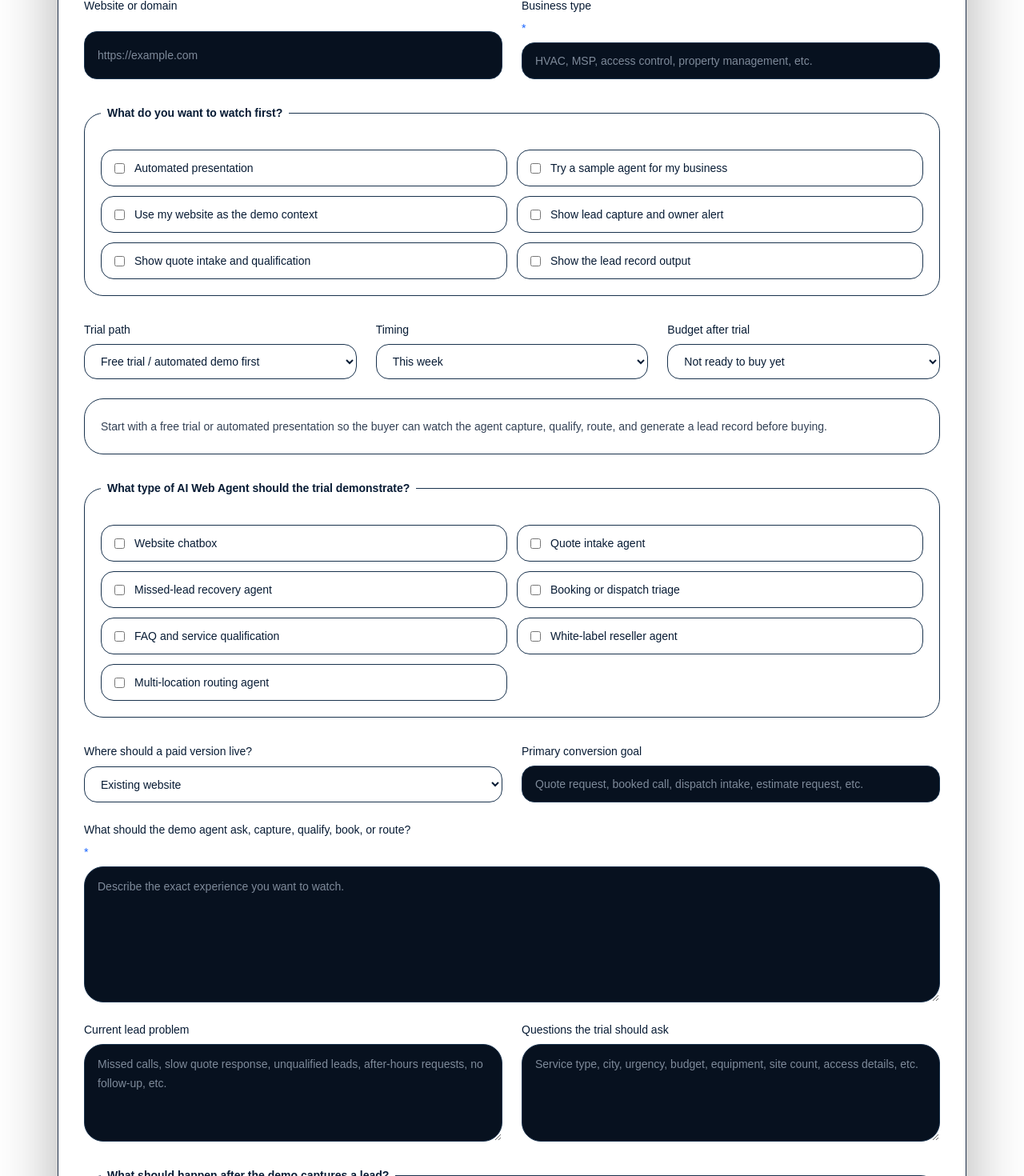
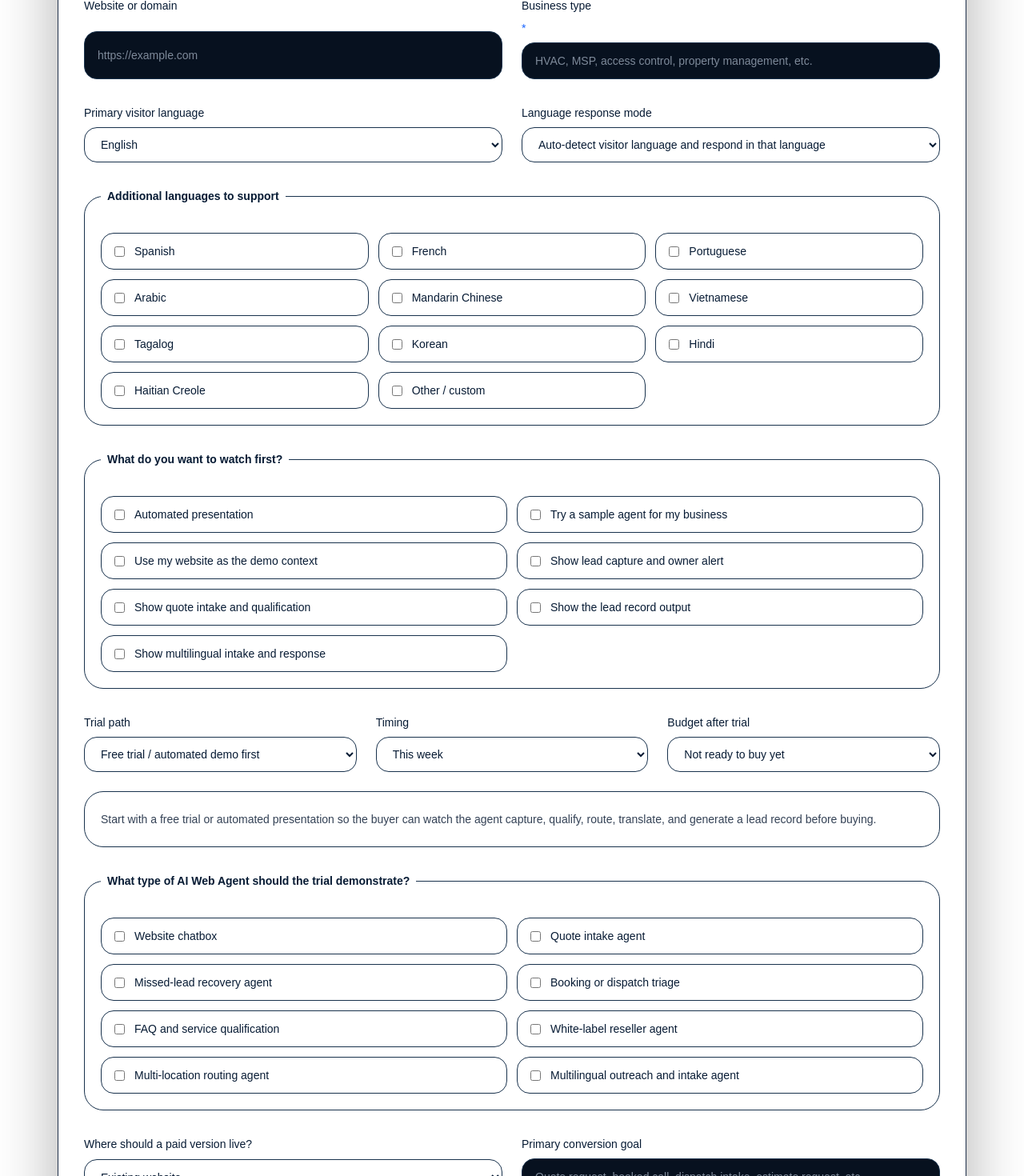
Before and after one commit to quantam101/already-here-llc, a Next.js app: page /ai-agent in a window 1280 px wide. Shown: the part 1760-3230 px from the top of the page at 80% size. Built offline with nearby package versions, Linux system fonts and the light colour scheme; no server answers.

Commit message:
Add multilingual options to AI agent demo form

```diff
--- a/components/AiAgentLeadForm.tsx
+++ b/components/AiAgentLeadForm.tsx
@@ -1,6 +1,7 @@
 'use client';
 
 import { FormEvent, useMemo, useState } from 'react';
+import { supportedLanguageOptions } from '@/lib/ai-agent-products';
 
 const demoOptions = [
   'Automated presentation',
@@ -8,7 +9,8 @@ const demoOptions = [
   'Use my website as the demo context',
   'Show lead capture and owner alert',
   'Show quote intake and qualification',
-  'Show the lead record output'
+  'Show the lead record output',
+  'Show multilingual intake and response'
 ];
 
 const agentOptions = [
@@ -18,7 +20,8 @@ const agentOptions = [
   'Booking or dispatch triage',
   'FAQ and service qualification',
   'White-label reseller agent',
-  'Multi-location routing agent'
+  'Multi-location routing agent',
+  'Multilingual outreach and intake agent'
 ];
 
 const routingOptions = [
@@ -27,7 +30,16 @@ const routingOptions = [
   'Lead record export',
   'CRM-ready record',
   'Dispatcher review',
-  'Owner approval before action'
+  'Owner approval before action',
+  'Translate lead summary for owner'
+];
+
+const languageModes = [
+  'Auto-detect visitor language and respond in that language',
+  'Let visitor choose language before starting',
+  'English owner view with translated customer conversation',
+  'Draft multilingual replies for owner approval only',
+  'One-language demo first'
 ];
 
 const trialPaths = ['Free trial / automated demo first', 'Launch Agent', 'Growth Agent', 'Network Agent', 'Need recommendation'];
@@ -52,11 +64,11 @@ export function AiAgentLeadForm() {
   const [trialPath, setTrialPath] = useState('Free trial / automated demo first');
 
   const helperText = useMemo(() => {
-    if (trialPath === 'Network Agent') return 'Best fit when the demo needs routing, escalation, multiple locations, or reseller logic.';
-    if (trialPath === 'Growth Agent') return 'Best fit when the demo needs missed-lead recovery, quote routing, and lead-quality review.';
-    if (trialPath === 'Launch Agent') return 'Best fit when the demo only needs website chat, lead capture, receipt, and owner alert.';
-    if (trialPath === 'Need recommendation') return 'Use this when the business problem is clear but the right package is not.';
-    return 'Start with a free trial or automated presentation so the buyer can watch the agent capture, qualify, route, and generate a lead record before buying.';
+    if (trialPath === 'Network Agent') return 'Best fit when the demo needs routing, escalation, multiple locations, reseller logic, or multilingual workflows across teams.';
+    if (trialPath === 'Growth Agent') return 'Best fit when the demo needs missed-lead recovery, quote routing, multilingual follow-up drafts, and lead-quality review.';
+    if (trialPath === 'Launch Agent') return 'Best fit when the demo only needs website chat, lead capture, receipt, owner alert, and one or two language paths.';
+    if (trialPath === 'Need recommendation') return 'Use this when the business problem is clear but the right package or language coverage is not.';
+    return 'Start with a free trial or automated presentation so the buyer can watch the agent capture, qualify, route, translate, and generate a lead record before buying.';
   }, [trialPath]);
 
   async function handleSubmit(event: FormEvent<HTMLFormElement>) {
@@ -83,6 +95,9 @@ export function AiAgentLeadForm() {
     const packageInterest = value(formData, 'packageInterest') || 'Free trial / automated demo first';
     const urgency = value(formData, 'urgency') || 'This week';
     const budget = value(formData, 'budget') || 'Not ready to buy yet';
+    const preferredLanguage = value(formData, 'preferredLanguage') || 'English';
+    const additionalLanguages = values(formData, 'additionalLanguages');
+    const languageMode = value(formData, 'languageMode') || 'Auto-detect visitor language and respond in that language';
     const demoPreference = values(formData, 'demoPreference');
     const agentTypes = values(formData, 'agentTypes');
     const routingNeeds = values(formData, 'routingNeeds');
@@ -90,6 +105,9 @@ export function AiAgentLeadForm() {
     const goals = [
       `Trial / demo preference: ${demoPreference || 'Not specified'}`,
       `Agent type to demonstrate: ${agentTypes || 'Not specified'}`,
+      `Preferred language: ${preferredLanguage}`,
+      `Additional languages: ${additionalLanguages || 'None specified'}`,
+      `Language response mode: ${languageMode}`,
       `Install preference: ${value(formData, 'installPreference') || 'Not specified'}`,
       `Primary conversion goal: ${value(formData, 'primaryConversion') || 'Not specified'}`,
       `Questions the demo should ask: ${value(formData, 'qualificationFields') || 'Not specified'}`,
@@ -109,6 +127,9 @@ export function AiAgentLeadForm() {
       packageInterest,
       urgency,
       budget,
+      preferredLanguage,
+      additionalLanguages,
+      languageMode,
       goals,
       currentLeadProblem: value(formData, 'currentLeadProblem'),
       sourcePath: typeof window === 'undefined' ? '/ai-agent' : window.location.pathname,
@@ -142,7 +163,7 @@ export function AiAgentLeadForm() {
       <div className="mb-8 rounded-3xl border border-borderBrand bg-soft p-5">
         <p className="grid-label">Free trial / automated demo</p>
         <h2 className="mt-3 text-2xl font-semibold text-navy">Tell the agent what to demonstrate.</h2>
-        <p className="mt-3 text-sm leading-7 text-slate-600">This intake lets a buyer watch the AI Web Agent work before buying: lead capture, qualification, routing, owner alert, and lead record generation.</p>
+        <p className="mt-3 text-sm leading-7 text-slate-600">This intake lets a buyer watch the AI Web Agent work before buying: multilingual lead capture, qualification, routing, owner alert, and lead record generation.</p>
       </div>
 
       <div className="grid gap-6 md:grid-cols-2">
@@ -153,6 +174,18 @@ export function AiAgentLeadForm() {
         <label className="grid gap-2 text-sm font-medium text-navy">Website or domain<input name="website" type="url" maxLength={240} className="link-ring rounded-2xl border border-borderBrand px-4 py-3 text-sm text-ink placeholder:text-slate-400" placeholder="https://example.com" /></label>
         <label className="grid gap-2 text-sm font-medium text-navy">Business type <span className="text-action">*</span><input name="businessType" required maxLength={120} className="link-ring rounded-2xl border border-borderBrand px-4 py-3 text-sm text-ink placeholder:text-slate-400" placeholder="HVAC, MSP, access control, property management, etc." /></label>
       </div>
+
+      <div className="mt-8 grid gap-6 md:grid-cols-2">
+        <label className="grid gap-2 text-sm font-medium text-navy">Primary visitor language<select name="preferredLanguage" defaultValue="English" className="link-ring rounded-2xl border border-borderBrand bg-white px-4 py-3 text-sm text-ink">{supportedLanguageOptions.map((option) => <option key={option} value={option}>{option}</option>)}</select></label>
+        <label className="grid gap-2 text-sm font-medium text-navy">Language response mode<select name="languageMode" defaultValue="Auto-detect visitor language and respond in that language" className="link-ring rounded-2xl border border-borderBrand bg-white px-4 py-3 text-sm text-ink">{languageModes.map((option) => <option key={option} value={option}>{option}</option>)}</select></label>
+      </div>
+
+      <fieldset className="mt-8 rounded-3xl border border-borderBrand p-5">
+        <legend className="px-2 text-sm font-semibold text-navy">Additional languages to support</legend>
+        <div className="mt-4 grid gap-3 sm:grid-cols-2 lg:grid-cols-3">
+          {supportedLanguageOptions.filter((option) => option !== 'English').map((option) => <label key={option} className="flex items-start gap-3 rounded-2xl border border-borderBrand bg-white px-4 py-3 text-sm text-slate-700"><input type="checkbox" name="additionalLanguages" value={option} className="mt-1" /><span>{option}</span></label>)}
+        </div>
+      </fieldset>
 
       <fieldset className="mt-8 rounded-3xl border border-borderBrand p-5">
         <legend className="px-2 text-sm font-semibold text-navy">What do you want to watch first?</legend>
@@ -181,11 +214,11 @@ export function AiAgentLeadForm() {
         <label className="grid gap-2 text-sm font-medium text-navy">Primary conversion goal<input name="primaryConversion" maxLength={180} className="link-ring rounded-2xl border border-borderBrand px-4 py-3 text-sm text-ink placeholder:text-slate-400" placeholder="Quote request, booked call, dispatch intake, estimate request, etc." /></label>
       </div>
 
-      <label className="mt-6 grid gap-2 text-sm font-medium text-navy">What should the demo agent ask, capture, qualify, book, or route? <span className="text-action">*</span><textarea name="goals" required rows={6} maxLength={3000} className="link-ring rounded-3xl border border-borderBrand px-4 py-3 text-sm leading-6 text-ink placeholder:text-slate-400" placeholder="Describe the exact experience you want to watch." /></label>
+      <label className="mt-6 grid gap-2 text-sm font-medium text-navy">What should the demo agent ask, capture, qualify, book, or route? <span className="text-action">*</span><textarea name="goals" required rows={6} maxLength={3000} className="link-ring rounded-3xl border border-borderBrand px-4 py-3 text-sm leading-6 text-ink placeholder:text-slate-400" placeholder="Describe the exact experience you want to watch, including any language-specific questions or responses." /></label>
 
       <div className="mt-6 grid gap-6 md:grid-cols-2">
-        <label className="grid gap-2 text-sm font-medium text-navy">Current lead problem<textarea name="currentLeadProblem" rows={4} maxLength={1200} className="link-ring rounded-3xl border border-borderBrand px-4 py-3 text-sm leading-6 text-ink placeholder:text-slate-400" placeholder="Missed calls, slow quote response, unqualified leads, after-hours requests, no follow-up, etc." /></label>
-        <label className="grid gap-2 text-sm font-medium text-navy">Questions the trial should ask<textarea name="qualificationFields" rows={4} maxLength={1200} className="link-ring rounded-3xl border border-borderBrand px-4 py-3 text-sm leading-6 text-ink placeholder:text-slate-400" placeholder="Service type, city, urgency, budget, equipment, site count, access details, etc." /></label>
+        <label className="grid gap-2 text-sm font-medium text-navy">Current lead problem<textarea name="currentLeadProblem" rows={4} maxLength={1200} className="link-ring rounded-3xl border border-borderBrand px-4 py-3 text-sm leading-6 text-ink placeholder:text-slate-400" placeholder="Missed calls, language barriers, slow quote response, unqualified leads, after-hours requests, no follow-up, etc." /></label>
+        <label className="grid gap-2 text-sm font-medium text-navy">Questions the trial should ask<textarea name="qualificationFields" rows={4} maxLength={1200} className="link-ring rounded-3xl border border-borderBrand px-4 py-3 text-sm leading-6 text-ink placeholder:text-slate-400" placeholder="Service type, city, urgency, budget, equipment, site count, preferred language, access details, etc." /></label>
       </div>
 
       <fieldset className="mt-8 rounded-3xl border border-borderBrand p-5">
@@ -195,7 +228,7 @@ export function AiAgentLeadForm() {
         </div>
       </fieldset>
 
-      <label className="mt-6 grid gap-2 text-sm font-medium text-navy">Operating rules<textarea name="operatingRules" rows={4} maxLength={1200} className="link-ring rounded-3xl border border-borderBrand px-4 py-3 text-sm leading-6 text-ink placeholder:text-slate-400" placeholder="Example: collect leads only, no outbound action without owner approval, quote approval required, etc." /></label>
+      <label className="mt-6 grid gap-2 text-sm font-medium text-navy">Operating rules<textarea name="operatingRules" rows={4} maxLength={1200} className="link-ring rounded-3xl border border-borderBrand px-4 py-3 text-sm leading-6 text-ink placeholder:text-slate-400" placeholder="Example: collect leads only, translate customer response, no outbound action without owner approval, quote approval required, etc." /></label>
 
       {result.message ? <div className={result.type === 'error' ? 'mt-6 rounded-2xl border border-red-200 bg-red-50 px-4 py-3 text-sm text-red-700' : 'mt-6 rounded-2xl border border-emerald-200 bg-emerald-50 px-4 py-3 text-sm text-emerald-700'}>{result.message}</div> : null}
 
```
